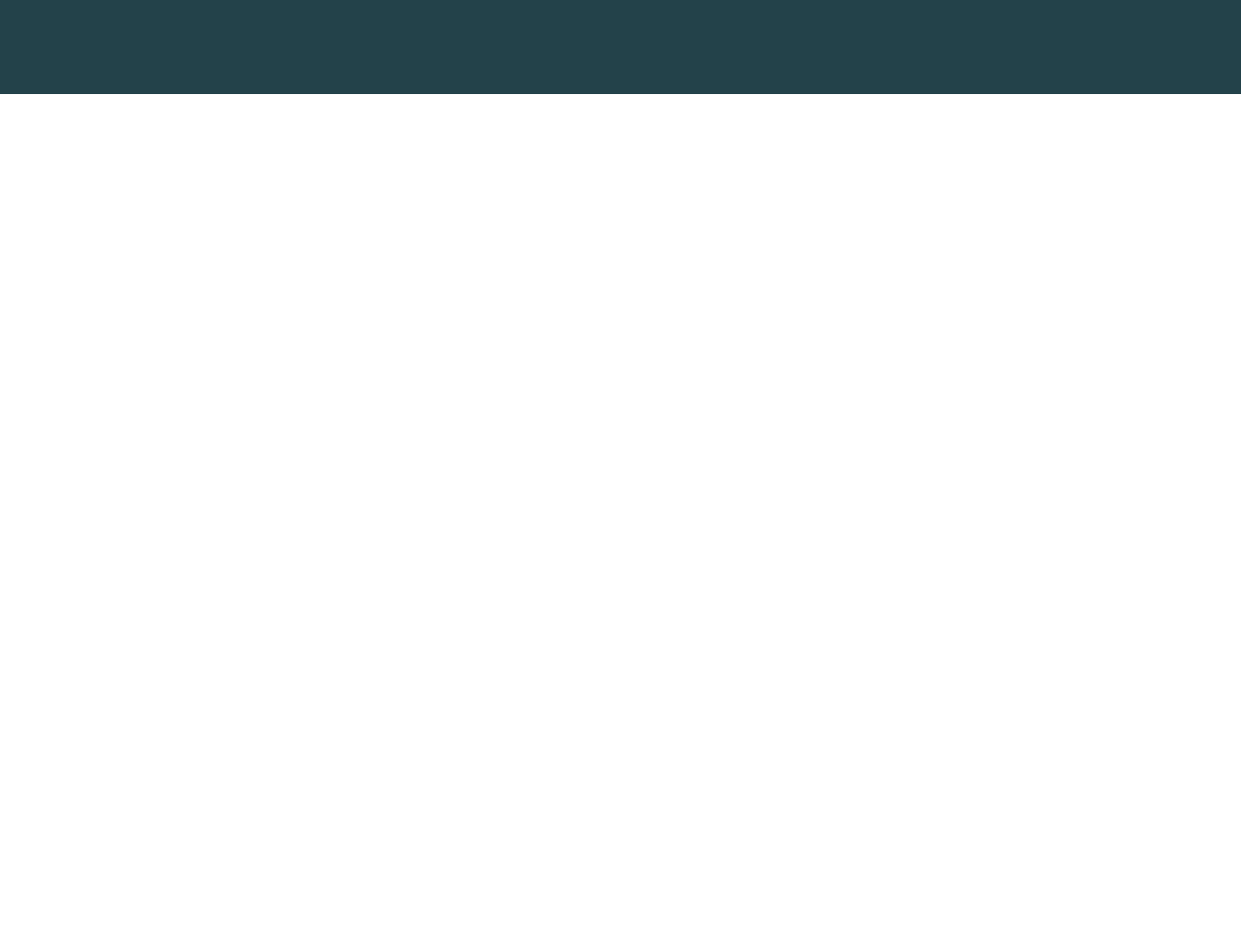
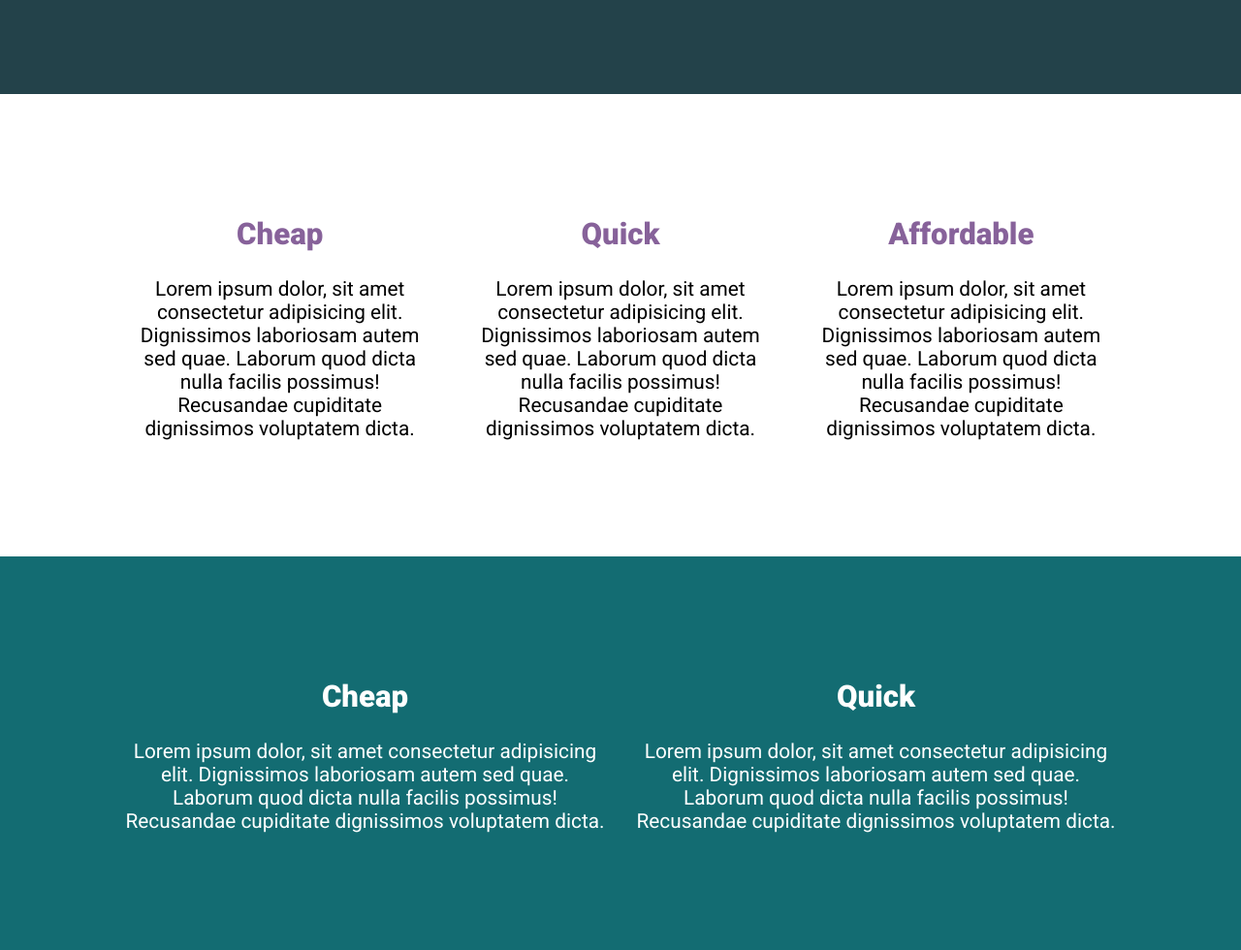
Before and after one commit to rvianadev/conquering-responsive-layouts, a plain HTML site: page challenge03/index.html in a window 1280 px wide. Shown: the part 471-1451 px from the top of the page at 97% size. Before the commit the page ends 800 px from the top, so only its background shows below. Drawn offline with Linux system fonts and the light colour scheme.

Commit message:
flexbox challenge 01 finished

```diff
--- a/challenge03/index.html
+++ b/challenge03/index.html
@@ -1,5 +1,6 @@
 <!DOCTYPE html>
 <html lang="en">
+
 <head>
     <meta charset="UTF-8">
     <meta name="viewport" content="width=device-width, initial-scale=1.0">
@@ -7,15 +8,58 @@
     <link href="https://fonts.googleapis.com/css2?family=Roboto:wght@400;900&display=swap" rel="stylesheet">
     <link rel="stylesheet" href="style.css">
 </head>
+
 <body>
     <div class="hero">
         <div class="container">
             <div class="hero__text">
                 <h1>Responsive layouts don’t have to be a struggle</h1>
-                <p>Lorem ipsum dolor sit amet, consectetur adipiscing elit, sed do eiusmod tempor incididunt ut labore et dolore magna aliqua. Ut enim ad minim veniam.</p>
+                <p>Lorem ipsum dolor sit amet, consectetur adipiscing elit, sed do eiusmod tempor incididunt ut labore
+                    et dolore magna aliqua. Ut enim ad minim veniam.</p>
                 <a href="#" class="btn">I want to learn</a>
             </div>
         </div>
     </div>
+
+    <div class="container">
+        <div class="row">
+            <div class="col">
+                <h2>Cheap</h2>
+                <p>Lorem ipsum dolor, sit amet consectetur adipisicing elit. Dignissimos laboriosam autem sed quae.
+                    Laborum quod dicta nulla facilis possimus! Recusandae cupiditate dignissimos voluptatem dicta.
+                </p>
+            </div>
+            <div class="col">
+                <h2>Quick</h2>
+                <p>Lorem ipsum dolor, sit amet consectetur adipisicing elit. Dignissimos laboriosam autem sed quae.
+                    Laborum quod dicta nulla facilis possimus! Recusandae cupiditate dignissimos voluptatem dicta.
+                </p>
+            </div>
+            <div class="col">
+                <h2>Affordable</h2>
+                <p>Lorem ipsum dolor, sit amet consectetur adipisicing elit. Dignissimos laboriosam autem sed
+                    quae. Laborum quod dicta nulla facilis possimus! Recusandae cupiditate dignissimos
+                    voluptatem dicta.</p>
+            </div>
+        </div>
+    </div>
+
+    <div class="footer">
+        <div class="container row">
+            <div class="col">
+                <h2>Cheap</h2>
+                <p>Lorem ipsum dolor, sit amet consectetur adipisicing elit. Dignissimos laboriosam autem sed quae.
+                    Laborum quod dicta nulla facilis possimus! Recusandae cupiditate dignissimos voluptatem dicta.
+                </p>
+            </div>
+            <div class="col">
+                <h2>Quick</h2>
+                <p>Lorem ipsum dolor, sit amet consectetur adipisicing elit. Dignissimos laboriosam autem sed quae.
+                    Laborum quod dicta nulla facilis possimus! Recusandae cupiditate dignissimos voluptatem dicta.
+                </p>
+            </div>
+        </div>
+    </div>
 </body>
+
 </html>
--- a/challenge03/style.css
+++ b/challenge03/style.css
@@ -1,10 +1,12 @@
-*, *::before, *::after {
+*,
+*::before,
+*::after {
   box-sizing: border-box;
 }
 
 body {
   margin: 0;
-    font-family: 'Roboto', sans-serif;
+  font-family: "Roboto", sans-serif;
   font-size: 1.3rem;
 }
 
@@ -18,10 +20,34 @@ h1 {
   margin: 0 auto;
 }
 
+.row {
+  display: flex;
+  gap: 30px;
+  padding: 100px 0;
+}
+
+.col {
+  width: 100%;
+  text-align: center;
+}
+
+.footer {
+  color: #fff;
+  background: #136c72;
+}
+
+.col h2 {
+  color: #87629a;
+}
+
+.footer h2 {
+  color: #fff;
+}
+
 .hero {
   padding: 100px 0;
-    background-color: #23424A;
-    color: #FFF;
+  background-color: #23424a;
+  color: #fff;
 }
 
 .hero__text {
@@ -36,14 +62,14 @@ h1 {
   display: inline-block;
   text-decoration: none;
   text-transform: uppercase;
-    color: #23424A;
+  color: #23424a;
   font-weight: 900;
-    background-color: #38CFD9;
-    padding: .75em 2em;
+  background-color: #38cfd9;
+  padding: 0.75em 2em;
   border-radius: 100px;
 }
 
 .btn:hover,
 .btn:focus {
-    opacity: .75;
+  opacity: 0.75;
 }
```
Lines whose indentation alone changed are shown as unchanged.
